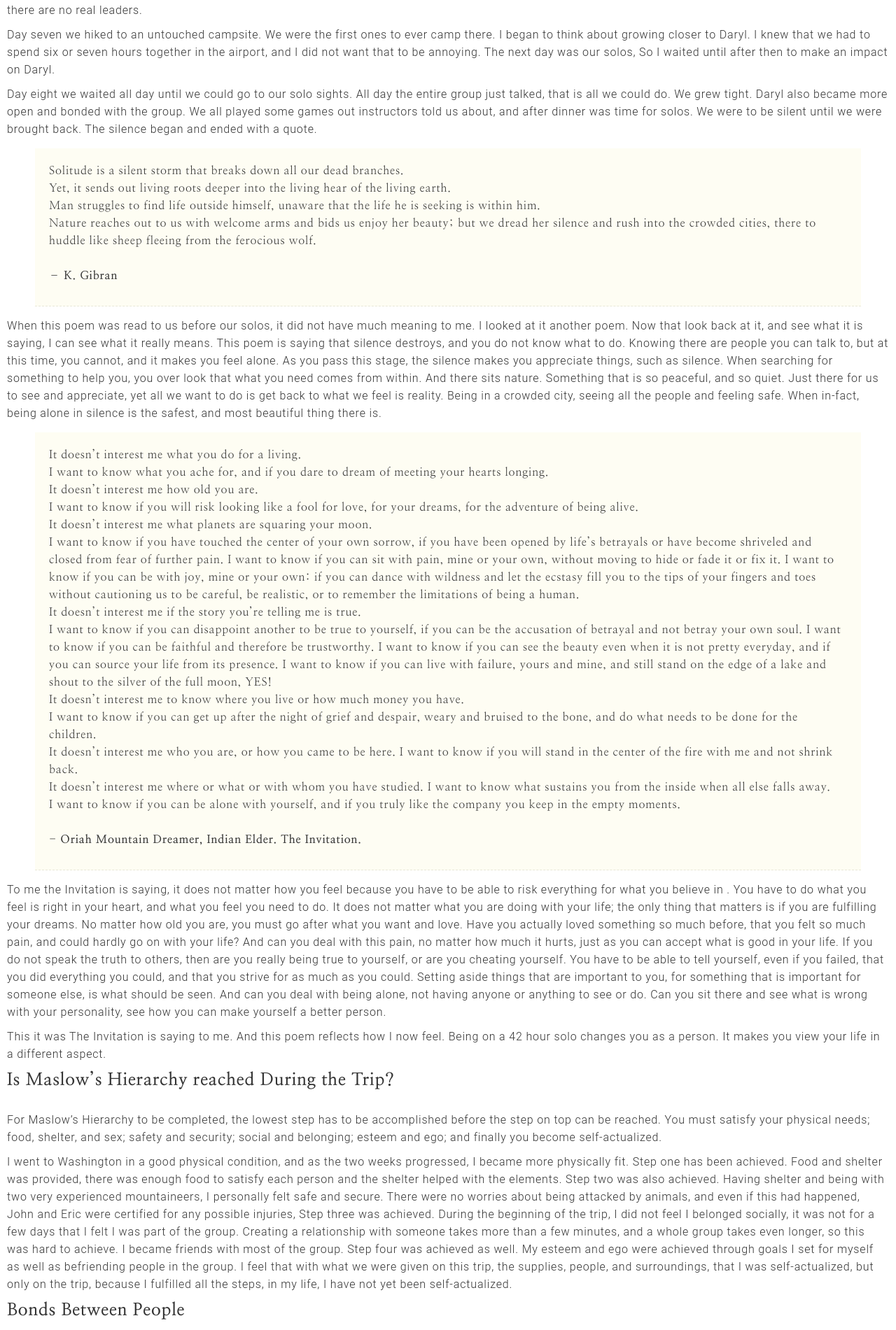
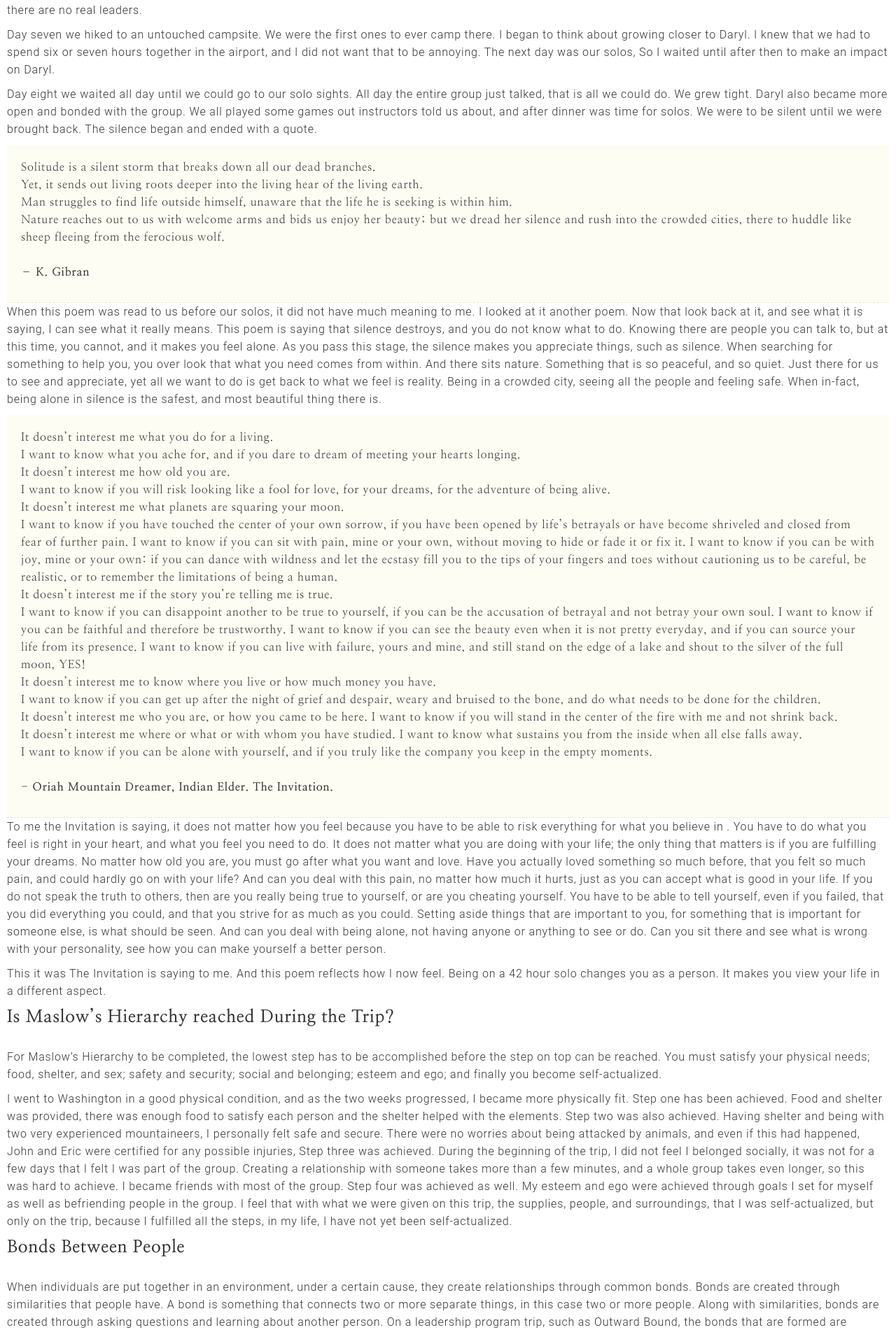
Before and after one commit to dyutibarma/monochrome, a Jekyll site: the page built from _posts/2002-08-01-Independent-Study.md, in a window 1280 px wide. Shown: the part 953-2854 px from the top of the page at 70% size. Built offline with Jekyll 4.4.1, drawn with Linux system fonts in a browser that asks for light colours.

Commit message:
Update typography.scss

```diff
--- a/_sass/typography.scss
+++ b/_sass/typography.scss
@@ -162,10 +162,11 @@ blockquote {
 	font-size: 15px;
     	letter-spacing: 0.74px;
 	line-height: 29px;
-    	padding: 20px 20px 20px 20px;
 	border-bottom: 1px dashed;
     	border-color: #E8E7D7;
     	background-color: #FEFDF3;
+	padding: 20px 20px 20px 20px;
+	margin: 0 0 0 0;
 }
 
 /*- Typography for big screen, based on 14px font-size -*/
@@ -301,10 +302,11 @@ blockquote {
 	font-size: 15px;
     	letter-spacing: 0.74px;
 	line-height: 29px;
-    	padding: 20px 20px 20px 20px;
 	border-bottom: 1px dashed;
     	border-color: #E8E7D7;
     	background-color: #FEFDF3;
+    	padding: 20px 20px 20px 20px;
+	margin: 0 0 0 0;
 }
 
 }
```
